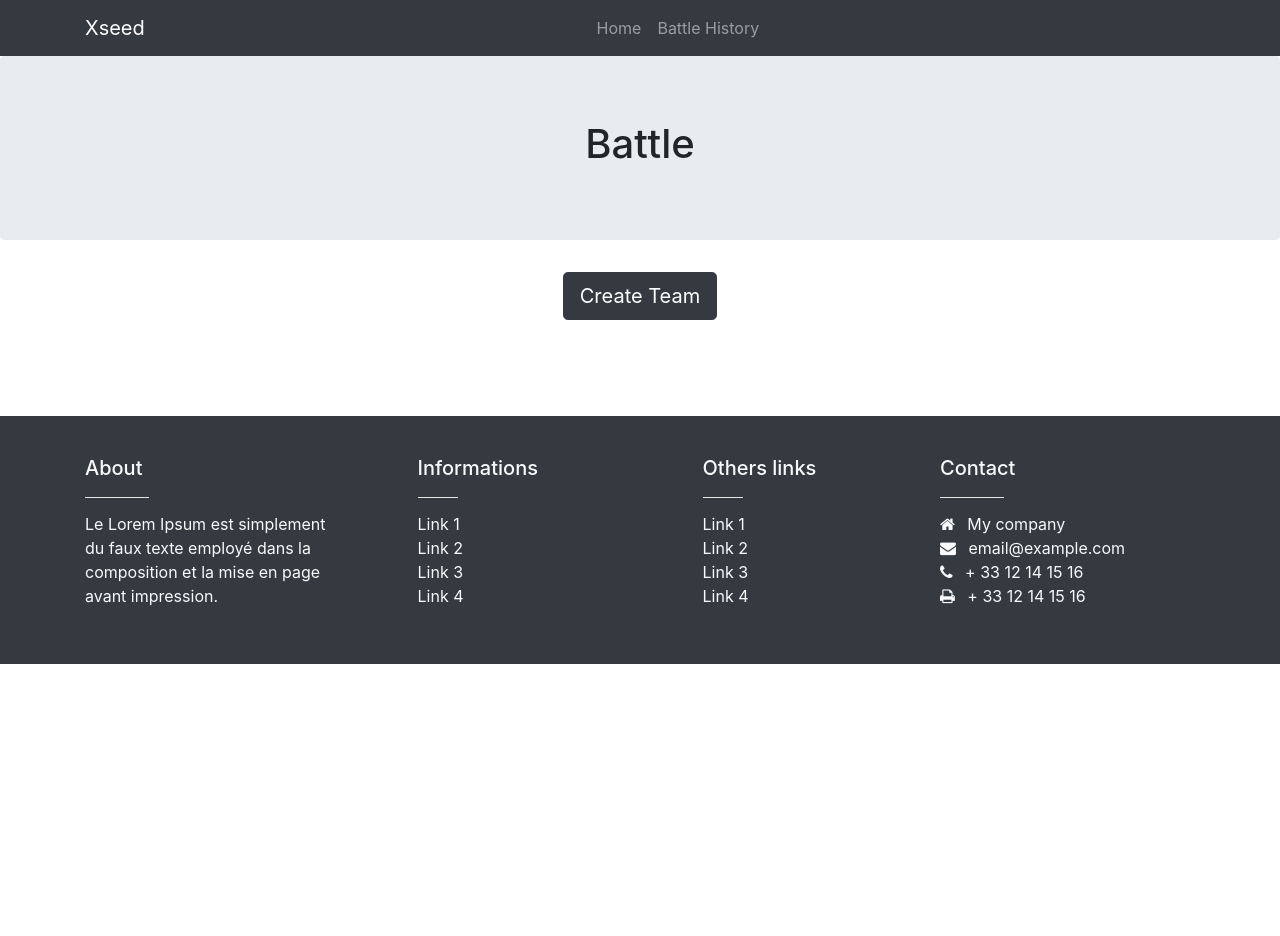
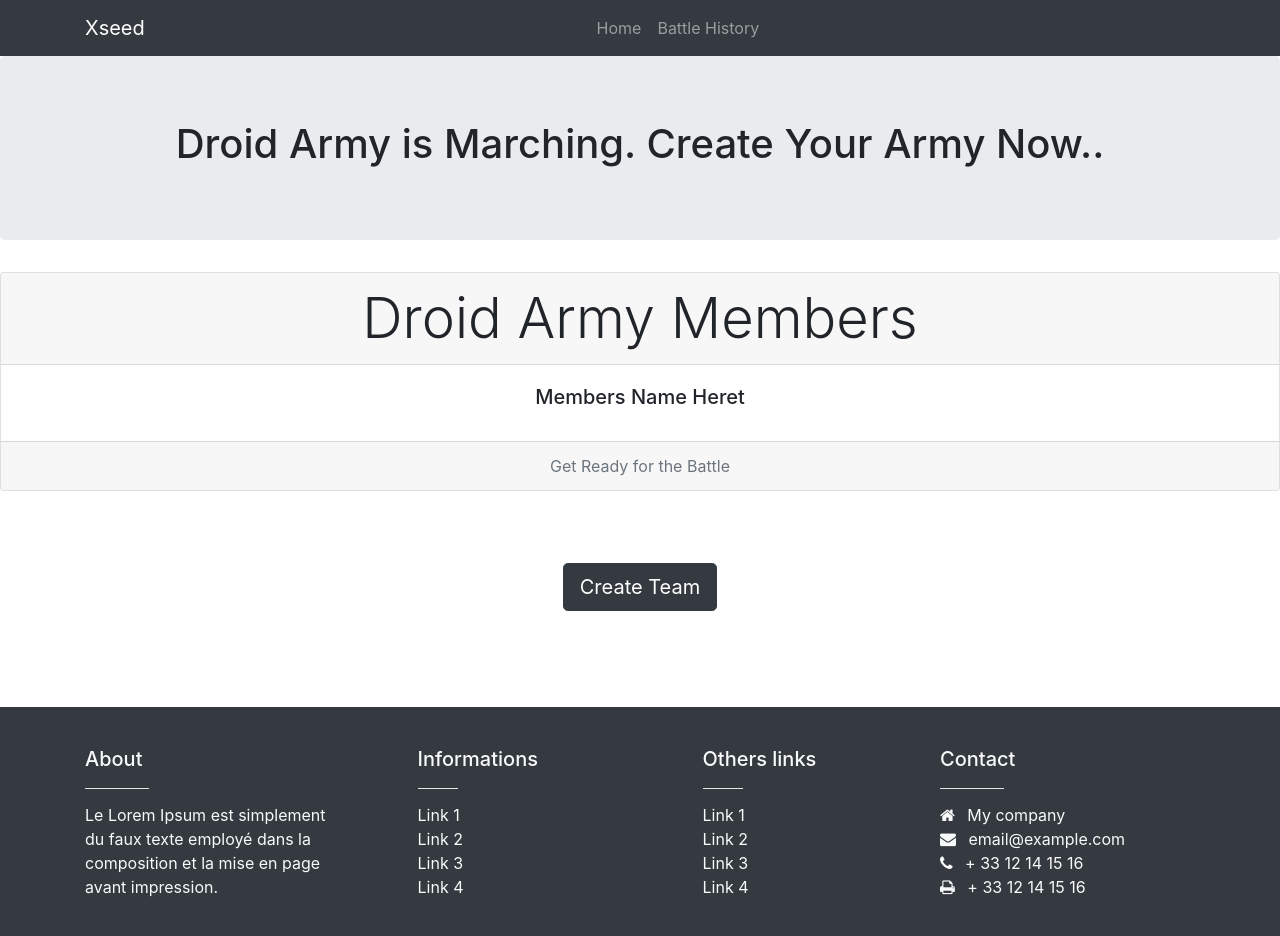
Before and after one commit to ankurrai1/demo_xseed, a plain HTML site: page client/page2.html in a window 1280 px wide. Before the commit the page ends 800 px from the top, so only its background shows below. Drawn offline with nearby package versions, Linux system fonts and the light colour scheme.

Commit message:
Mohit | Droid army details card updated

```diff
--- a/client/page2.html
+++ b/client/page2.html
@@ -94,11 +94,28 @@ footer a {
         </div>
     </div>
 </nav>
+
+
 <section class="jumbotron text-center">
     <div class="container">
-        <h1 class="jumbotron-heading">Battle</h1>
+        <h1 class="jumbotron-heading">Droid Army is Marching. Create Your Army Now..</h1>
      </div>
 </section>
+
+<div class="card text-center">
+        <div class="card-header">
+            <strong class="display-4">Droid Army Members </strong>
+        </div>
+        <div class="card-body">
+          <h5 class="card-title droid members">Members Name Heret</h5>
+        </div>
+        <div class="card-footer text-muted">
+          Get Ready for the Battle
+        </div>
+      </div>
+
+<br><br><br>
+
 <center>
 <button type="button" class="btn btn-lg btn-dark" data-toggle="modal" data-target="#modal" data-whatever="@getbootstrap">Create Team</button>
 </center>
```
Also changed, not shown: client/help.txt (+8 -2 lines).
